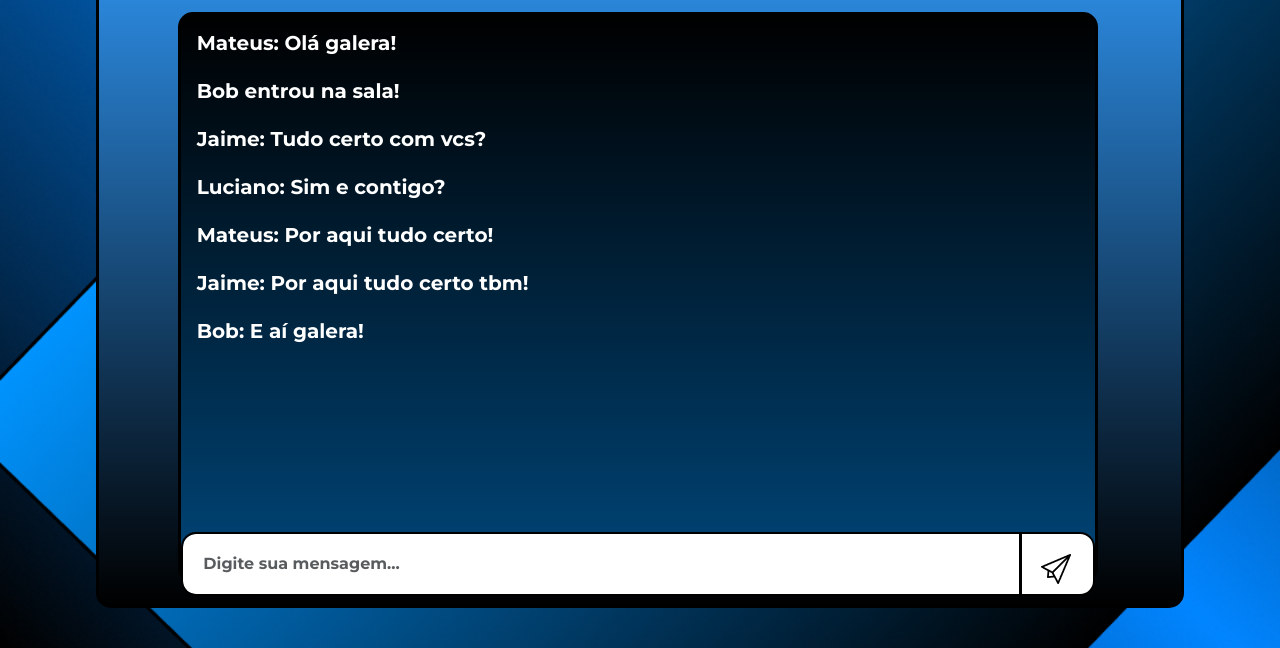
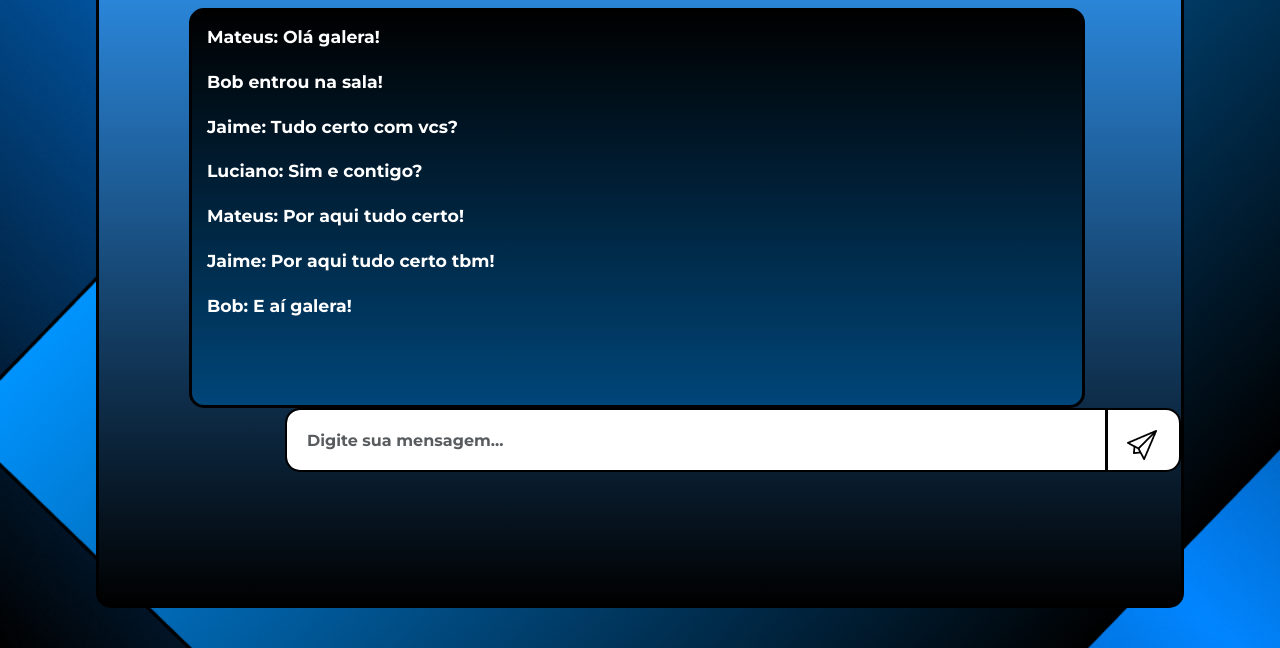
Before and after one commit to MateusOtto1/Chat-API, a website: page page/chat.html in a window 1280 px wide. Shown: the part 152-800 px from the top of the page. Drawn offline with nearby package versions, Linux system fonts and the light colour scheme.

Commit message:
Telas prontas

```diff
--- a/css/style.css
+++ b/css/style.css
@@ -50,10 +50,10 @@ input::placeholder{
 }
 
 .salas{
-    margin-top: 3.5vh;
-    margin-left: 6.2vw;
-    width: 85%;
-    height: 80%;
+    margin-top: 3vh;
+    margin-left: 7vw;
+    width: 70vw;
+    height: 67vh;
     background: linear-gradient(#000000,#0094FF);
     border-radius: 15px;
     border: 3px solid #000000;
@@ -113,6 +113,7 @@ a{
 
 .cadeado{
     margin-top: 1.7vh;
+    height: 4.5vh;
 }
 
 .seta{
@@ -128,10 +129,10 @@ a{
 }
 
 .fundoPequeno{
-    margin-top: 3.5vh;
-    margin-left: 12.2vw;
-    width: 70%;
-    height: 80%;
+    margin-top: 3vh;
+    margin-left: 7vw;
+    width: 70vw;
+    height: 65vh;
     background: linear-gradient(#0094FF,#000a13);
     border-radius: 15px;
     border: 3px solid #000000;
@@ -142,10 +143,10 @@ a{
 }
 
 .chat{
-    margin-top: 3.5vh;
-    margin-left: 6.2vw;
-    width: 85%;
-    height: 80%;
+    margin-top: 3vh;
+    margin-left: 7vw;
+    width: 70vw;
+    height: 50vh;
     background: linear-gradient(#000000,#004679);
     border-radius: 15px;
     border: 3px solid #000000;
@@ -159,6 +160,7 @@ a{
     font-size: 1.7rem;
     border-radius: 50px;
     border: 2px solid #000000;
+    text-align: center;
 }
 
 .msg{
@@ -170,10 +172,13 @@ a{
 h5{
     text-align: start;
     color:white;
+    font-size: 13pt;
 }
 
 .divInputChat{
-    margin-top: 22.6vh;
+    margin-left: 7vw;
+    justify-self: end;
+    width: 70vw;
 }
 
 .inputEnvio{
--- a/page/chat.html
+++ b/page/chat.html
@@ -23,55 +23,53 @@
             </div>
             <div class="col-lg-2">
                 <a href="./salas.html">
-                    <button type="button" class="btn btn-light sair">Sair</button>
+                    <button type="button" class="sair">Sair</button>
                 </a>
             </div>
         </div>
         <div class="chat">
             <div class="row">
-                <div class="col-lg msg">
+                <div class="col-lg-12 msg">
                     <h5>Mateus: Olá galera!</h5>
                 </div>
             </div>
-            <div class="row">
-                <div class="col-lg msg">
+            <div class="row ">
+                <div class="col-lg-12 msg">
                     <h5>Bob entrou na sala!</h5>
                 </div>
             </div>
             <div class="row">
-                <div class="col-lg msg">
+                <div class="col-lg-12 msg">
                     <h5>Jaime: Tudo certo com vcs?</h5>
                 </div>
             </div>
             <div class="row">
-                <div class="col-lg msg">
+                <div class="col-12-lg msg">
                     <h5>Luciano: Sim e contigo?</h5>
                 </div>
             </div>
             <div class="row">
-                <div class="col-lg msg">
+                <div class="col-lg-12 msg">
                     <h5>Mateus: Por aqui tudo certo!</h5>
                 </div>
             </div>
             <div class="row">
-                <div class="col-lg msg">
+                <div class="col-lg-12 msg">
                     <h5>Jaime: Por aqui tudo certo tbm!</h5>
                 </div>
             </div>
             <div class="row">
-                <div class="col-lg msg">
+                <div class="col-lg-12 msg">
                     <h5>Bob: E aí galera!</h5>
                 </div>
             </div>
-            <div class="row">
-                <div class="col-lg divInputChat">
-                    <div class="input-group">
-                        <input type="text" class="form-control inputEnvio" placeholder="Digite sua mensagem...">
-                        <buton class="enviaMensagem">
-                            <img class="imgAviao" src="../imagens/envio.png" alt="">
-                        </buton>
-                      </div>
-                </div>
+        </div>
+        <div class="divInputChat">
+            <div class="input-group">
+                <input type="text" class="form-control inputEnvio" placeholder="Digite sua mensagem...">
+                <buton class="enviaMensagem">
+                    <img class="imgAviao" src="../imagens/envio.png" alt="">
+                </buton>
             </div>
         </div>
     </div>
```
